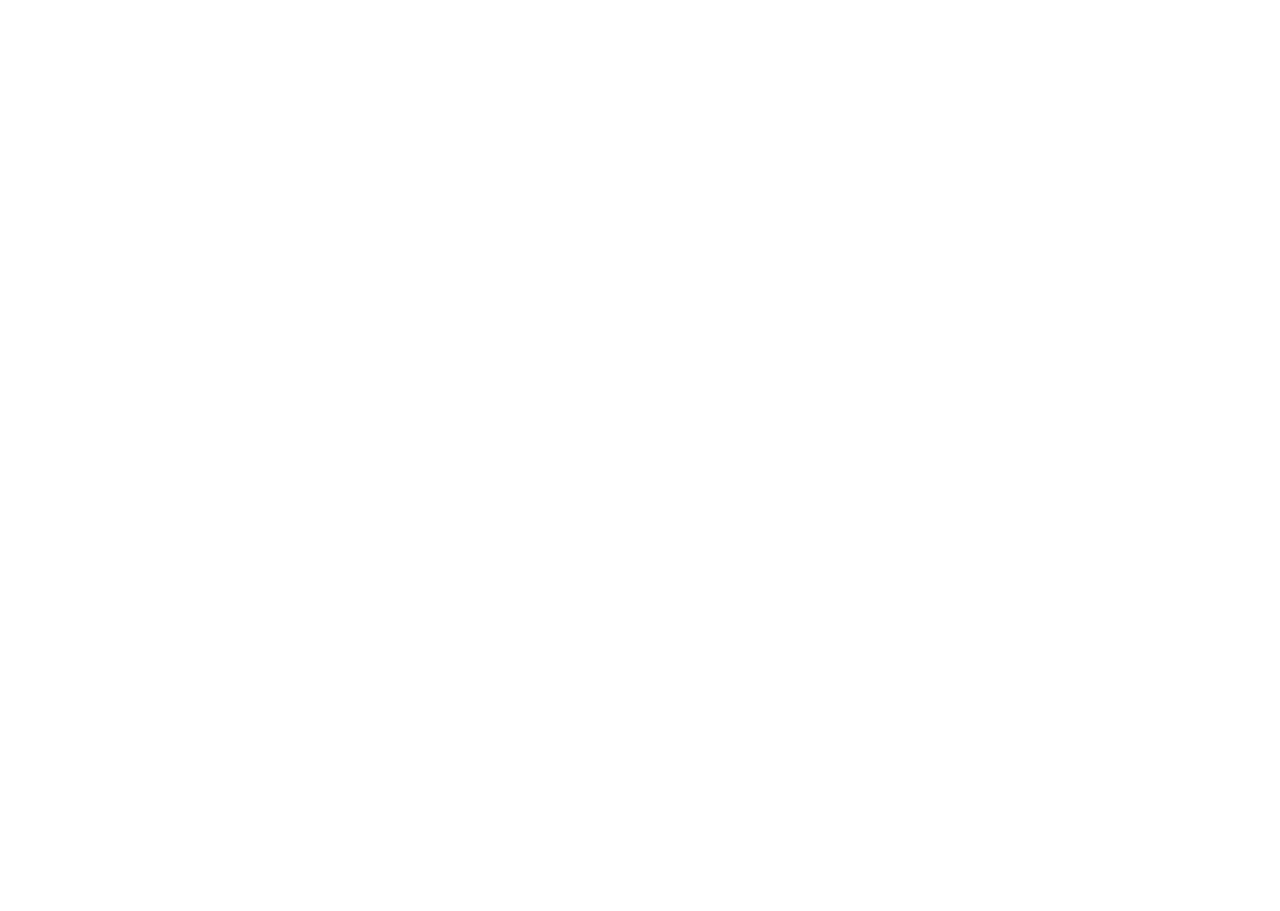
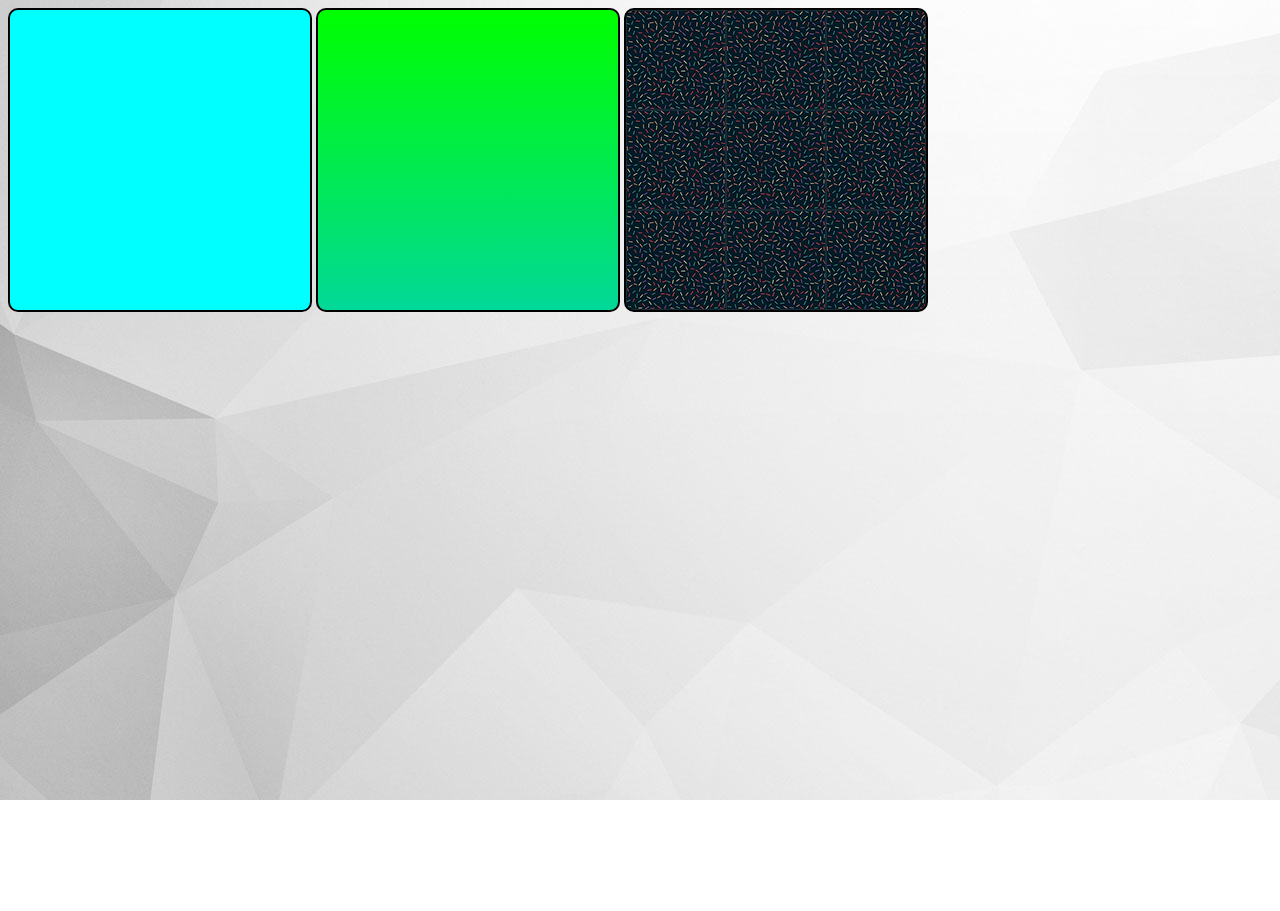
Before and after one commit to HenriqueRMesquita/html-css, a plain HTML site: page exercicios/EX022/fundo001.html in a window 1280 px wide. After the commit the page ends 800 px from the top, so only its background shows below. Drawn offline with Linux system fonts and the light colour scheme.

Commit message:
teste 0.2

```diff
--- a/exercicios/EX022/fundo001.html
+++ b/exercicios/EX022/fundo001.html
@@ -5,19 +5,32 @@
     <meta name="viewport" content="width=device-width, initial-scale=1.0">
     <title>Document</title>
     <style>
+        body{
+            background-image: url(imagens/wallpaper004.jpg);
+        }
         div.quadrado{
-            display: block;
-            border: 2px black;
+            display: inline-block;
+            border: 2px solid black;
             border-radius: 10px;
             width: 300px;
             height: 300px;
         }
+        div#q1 {
+            background-color: aqua;
+        }
+        div#q2{
+            background-image: linear-gradient(lime, rgb(2, 216, 152));
+        }
+        div#q3{
+            background-image: url(imagens/pattern001.png);
+        }
+
     </style>
 </head>
 <body>
-    <div class="quadrado"></div>
-    <div class="quadrado"></div>
-    <div class="quadrado"></div>
+    <div class="quadrado" id="q1"></div>
+    <div class="quadrado" id="q2"></div>
+    <div class="quadrado" id="q3"></div>
 
 </body>
 </html>
```
